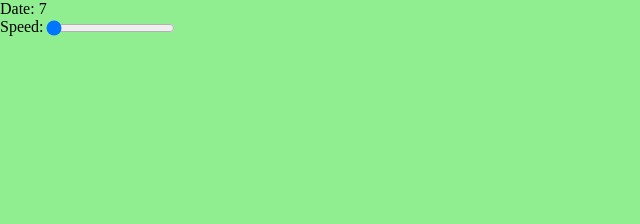
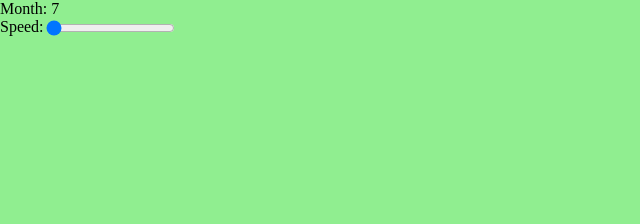
Before and after one commit to k-daiguji/ts_games, a website built with webpack: page index.html in a window 1280 px wide. Shown: the top 224 px of the page, 0-640 px from the left. Built offline with nearby package versions, Linux system fonts and the light colour scheme.

Commit message:
Change date to month (#54)

```diff
--- a/index.html
+++ b/index.html
@@ -21,7 +21,7 @@
     </div>
   </div>
   <div id="stage">
-    <div>Date: <span id="date"></span></div>
+    <div>Month: <span id="date"></span></div>
     <div class="d-flex">
       Speed:
       <input id="speed" type="range" min="1" max="5" value="0" />
```
